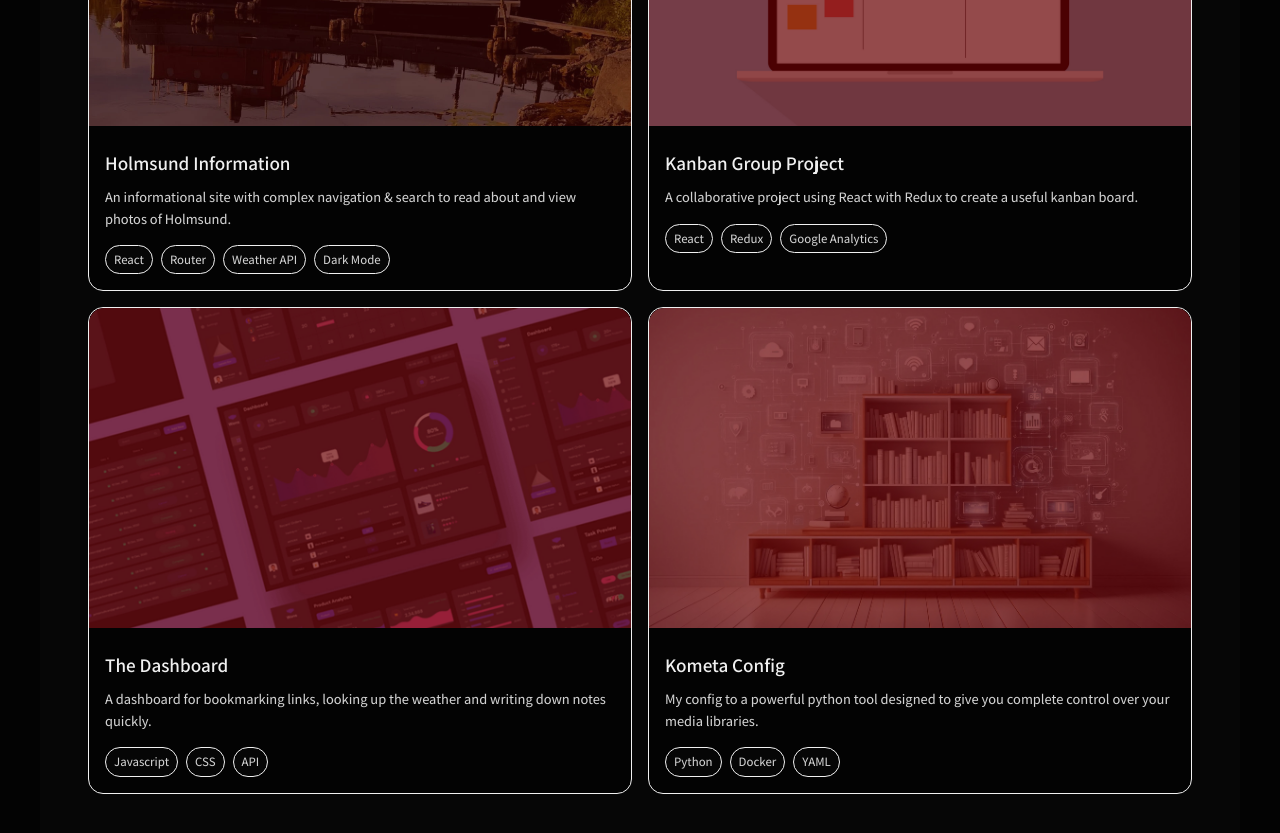
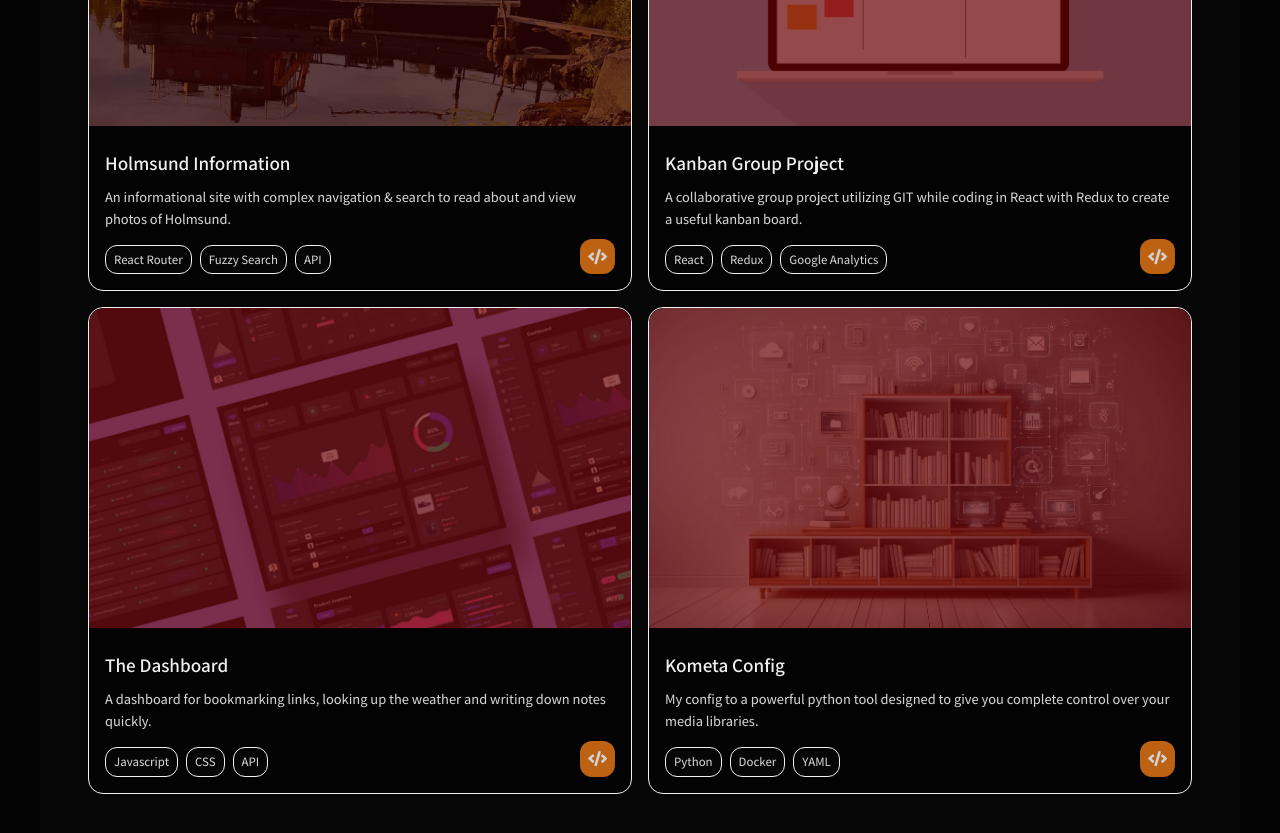
Before and after one commit to jhn322/portfolio-react, a React (Vite) app: page / in a window 1280 px wide. Shown: the part 4200-5033 px from the top of the page. Built offline with nearby package versions, Linux system fonts and the light colour scheme; a web font is replaced by a local one.

Commit message:
added view code btn for each card

```diff
--- a/src/components/Projects.jsx
+++ b/src/components/Projects.jsx
@@ -1,4 +1,5 @@
 import { useEffect, useRef } from "react";
+import { FaCode } from "react-icons/fa";
 import "../styles/Projects.css";
 import project1 from "../assets/project1.jpg";
 import project2 from "../assets/project2.jpg";
@@ -10,11 +11,12 @@ const ProjectCard = ({
   description,
   imageUrl,
   tags,
-  githubLink,
+  viewProject,
+  codeLink,
   cardRef,
 }) => (
   <a
-    href={githubLink}
+    href={viewProject}
     target="_blank"
     rel="noopener noreferrer"
     className="projectCard"
@@ -31,6 +33,17 @@ const ProjectCard = ({
           </span>
         ))}
       </div>
+      {codeLink && (
+        <a
+          href={codeLink}
+          target="_blank"
+          rel="noopener noreferrer"
+          className="projectCodeLink"
+          title="View Code"
+        >
+          <FaCode />
+        </a>
+      )}
     </div>
   </a>
 );
@@ -68,16 +81,18 @@ const Projects = () => {
       description:
         "An informational site with complex navigation & search to read about and view photos of Holmsund.",
       imageUrl: project1,
-      tags: ["React", "Router", "Weather API", "Dark Mode"],
-      githubLink: "https://github.com/jhn322/holmsund-information",
+      tags: ["React Router", "Fuzzy Search", "API"],
+      viewProject: "https://jhn-holmsund-information.netlify.app/",
+      codeLink: "https://github.com/jhn322/holmsund-information",
     },
     {
       title: "Kanban Group Project",
       description:
-        "A collaborative project using React with Redux to create a useful kanban board.",
+        "A collaborative group project utilizing GIT while coding in React with Redux to create a useful kanban board.",
       imageUrl: project2,
       tags: ["React", "Redux", "Google Analytics"],
-      githubLink: "https://github.com/jhn322/kanban-group-react",
+      viewProject: "https://kanban-kollab.netlify.app/",
+      codeLink: "https://github.com/jhn322/kanban-group-react",
     },
     {
       title: "The Dashboard",
@@ -85,7 +100,8 @@ const Projects = () => {
         "A dashboard for bookmarking links, looking up the weather and writing down notes quickly.",
       imageUrl: project3,
       tags: ["Javascript", "CSS", "API"],
-      githubLink: "https://github.com/jhn322/dashboard-frontend",
+      viewProject: "https://jhn-dashboard.netlify.app/",
+      codeLink: "https://github.com/jhn322/dashboard-frontend",
     },
     {
       title: "Kometa Config",
@@ -93,7 +109,8 @@ const Projects = () => {
         "My config to a powerful python tool designed to give you complete control over your media libraries.",
       imageUrl: project4,
       tags: ["Python", "Docker", "YAML"],
-      githubLink: "https://github.com/jhn322/kometa-config",
+      viewProject: "https://kometa.wiki/en/latest/",
+      codeLink: "https://github.com/jhn322/kometa-config",
     },
   ];
 
--- a/src/styles/Projects.css
+++ b/src/styles/Projects.css
@@ -89,6 +89,7 @@
 
 .projectContent {
   padding: 1rem;
+  position: relative;
 }
 
 .projectTitle {
@@ -116,9 +117,29 @@
   background-color: var(--bg-grey-color);
   padding: 0.25rem 0.5rem;
   border: 1px solid var(--text-color);
-  border-radius: 20px;
+  border-radius: 12px;
   font-size: 0.8rem;
   font-weight: 500;
+}
+
+.projectCodeLink {
+  display: flex;
+  align-items: center;
+  justify-content: center;
+  position: absolute;
+  bottom: 1rem;
+  right: 1rem;
+  color: var(--text-grey-color);
+  background-color: var(--accent-color);
+  padding: 0.5rem;
+  border-radius: 12px;
+  font-size: 1.2rem;
+  transition: color 0.3s ease, background-color 0.3s ease;
+}
+
+.projectCodeLink:hover {
+  background-color: var(--nav-color);
+  color: var(--text-color);
 }
 
 /* Bigger screens */
```
Also changed, not shown: 1 other file (tests, documents, lock files or other folders).
